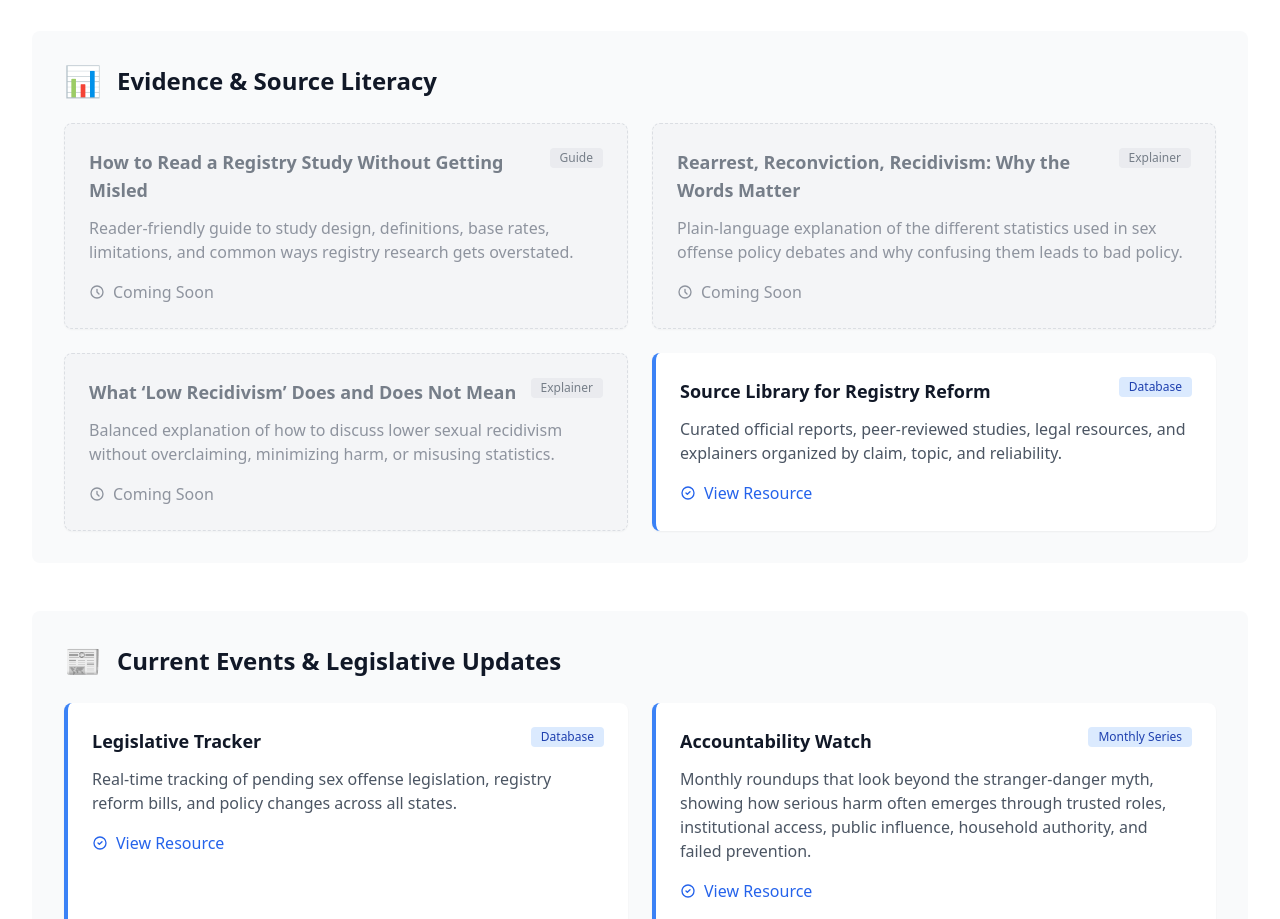
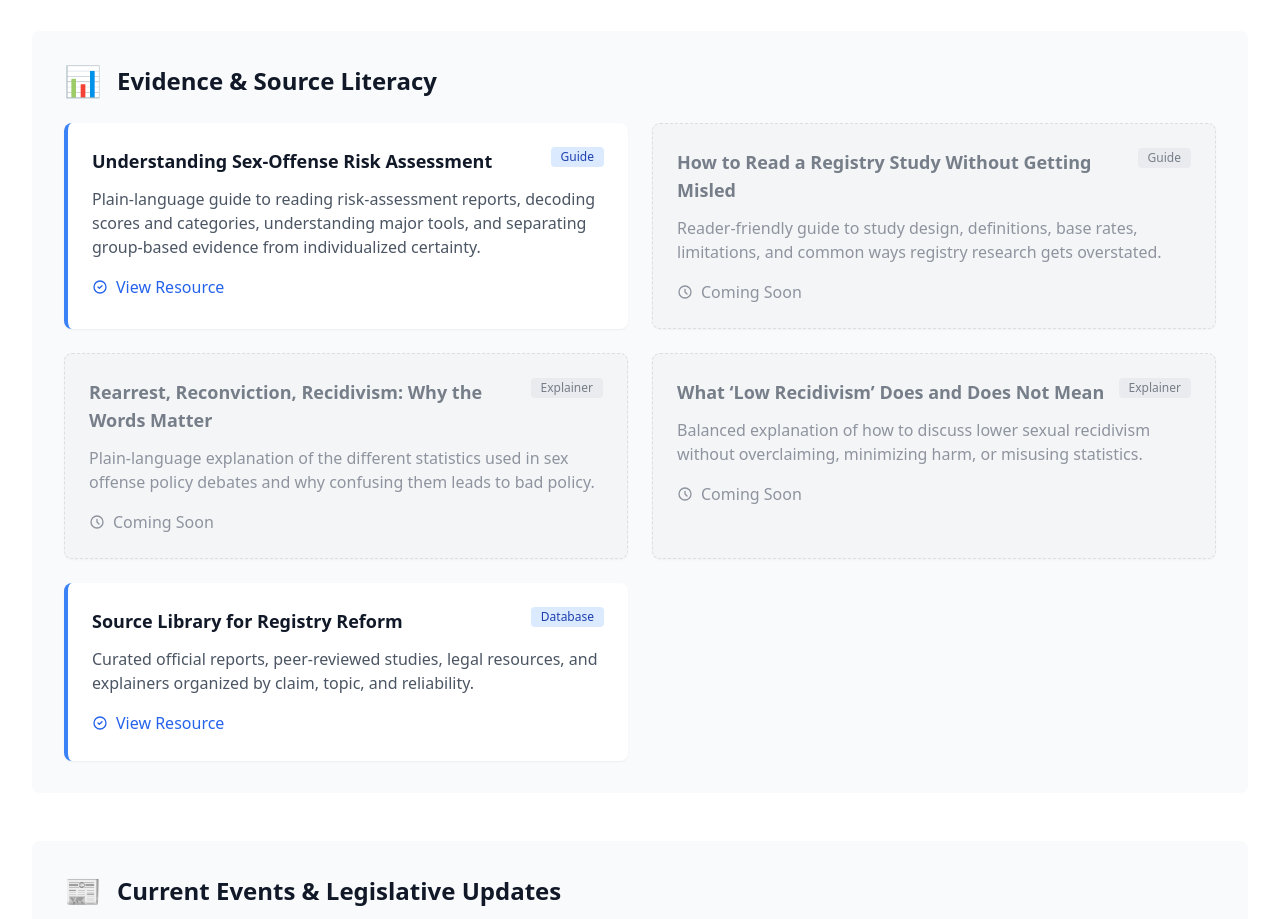
Before and after one commit to projectsolarrecon/Solar, a React (Vite) app: page /resources in a window 1280 px wide. Shown: the part 7240-8159 px from the top of the page. Built offline with nearby package versions, Linux system fonts and the light colour scheme.

Commit message:
Add risk assessment guide resource placeholder

```diff
--- a/src/pages/Resources.tsx
+++ b/src/pages/Resources.tsx
@@ -319,6 +319,12 @@ function Resources() {
       title: "Evidence & Source Literacy",
       icon: "📊",
       resources: [
+        {
+          name: "Understanding Sex-Offense Risk Assessment",
+          type: "Guide",
+          description: "Plain-language guide to reading risk-assessment reports, decoding scores and categories, understanding major tools, and separating group-based evidence from individualized certainty.",
+          link: "/resources/risk-assessment-guide"
+        },
         {
           name: "How to Read a Registry Study Without Getting Misled",
           type: "Guide",
```
